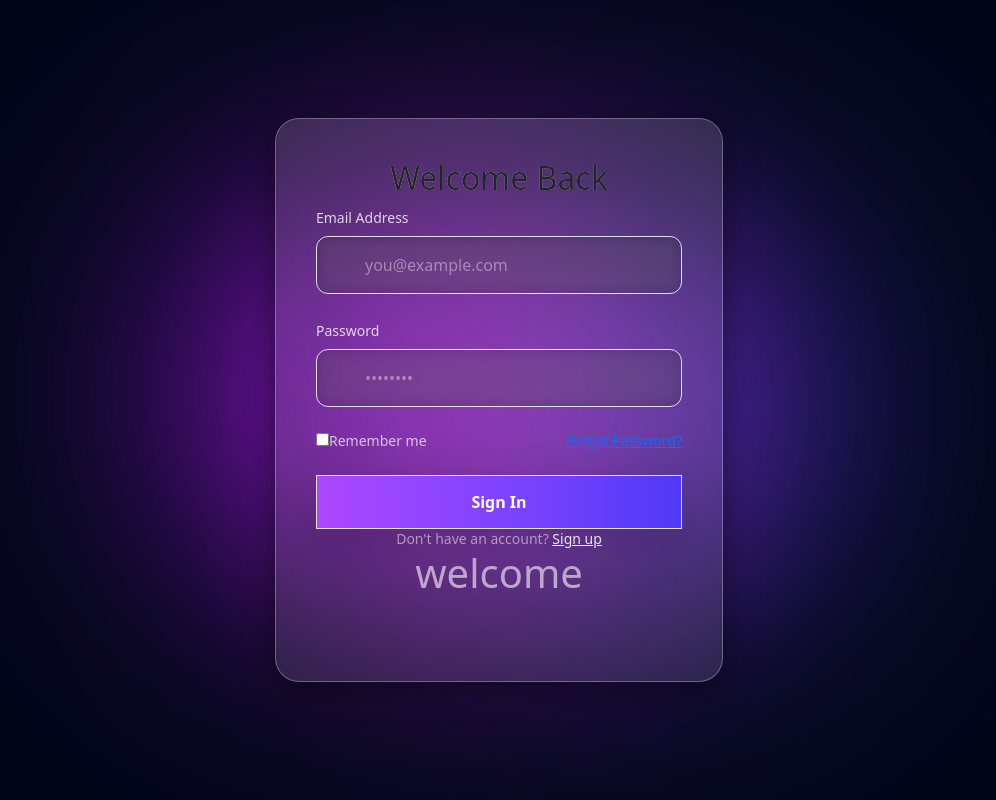
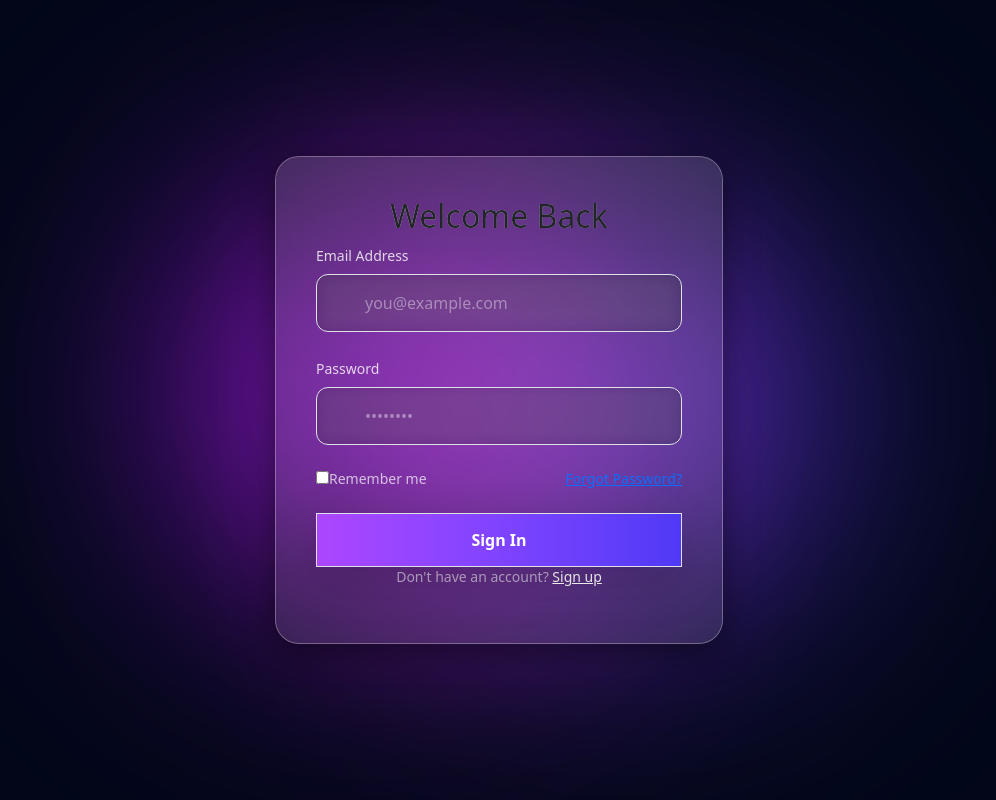
Before and after one commit to websebakmanse/FactorHR-s, a React app in the folder frontend/: page / in a window 1280 px wide. Shown: the whole page, without its empty margins (141-1137 px from the left). Built offline with nearby package versions, Linux system fonts and the light colour scheme; the HTML template or start-up script is replaced by a standard one.

Commit message:
your message

```diff
--- a/frontend/src/pages/Auth/Login.jsx
+++ b/frontend/src/pages/Auth/Login.jsx
@@ -81,7 +81,6 @@ const Login = () => {
           <a href="#" className="text-white hover:underline transition-all">
             Sign up
           </a>
-         <h1>welcome</h1><br></br>
         </p>
       </div>
     </div>
```
